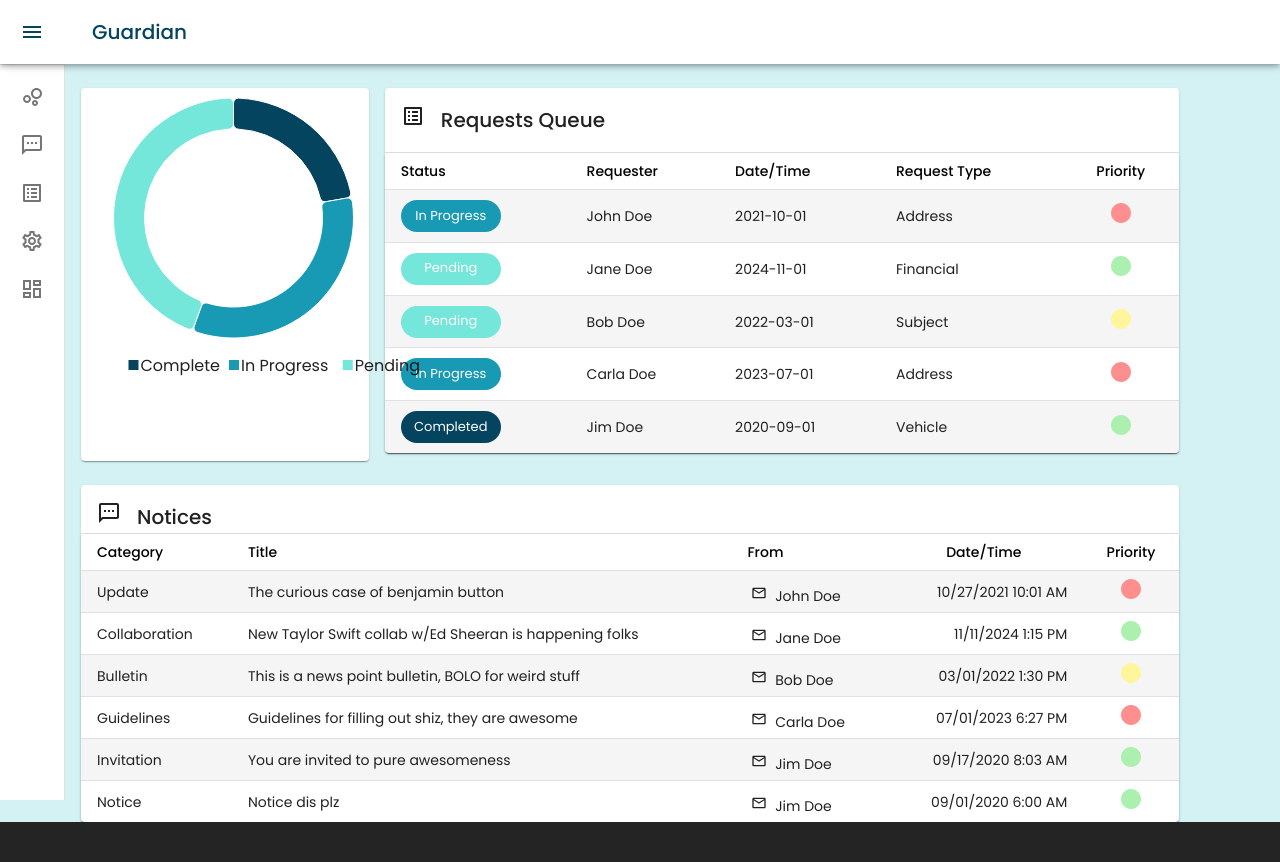
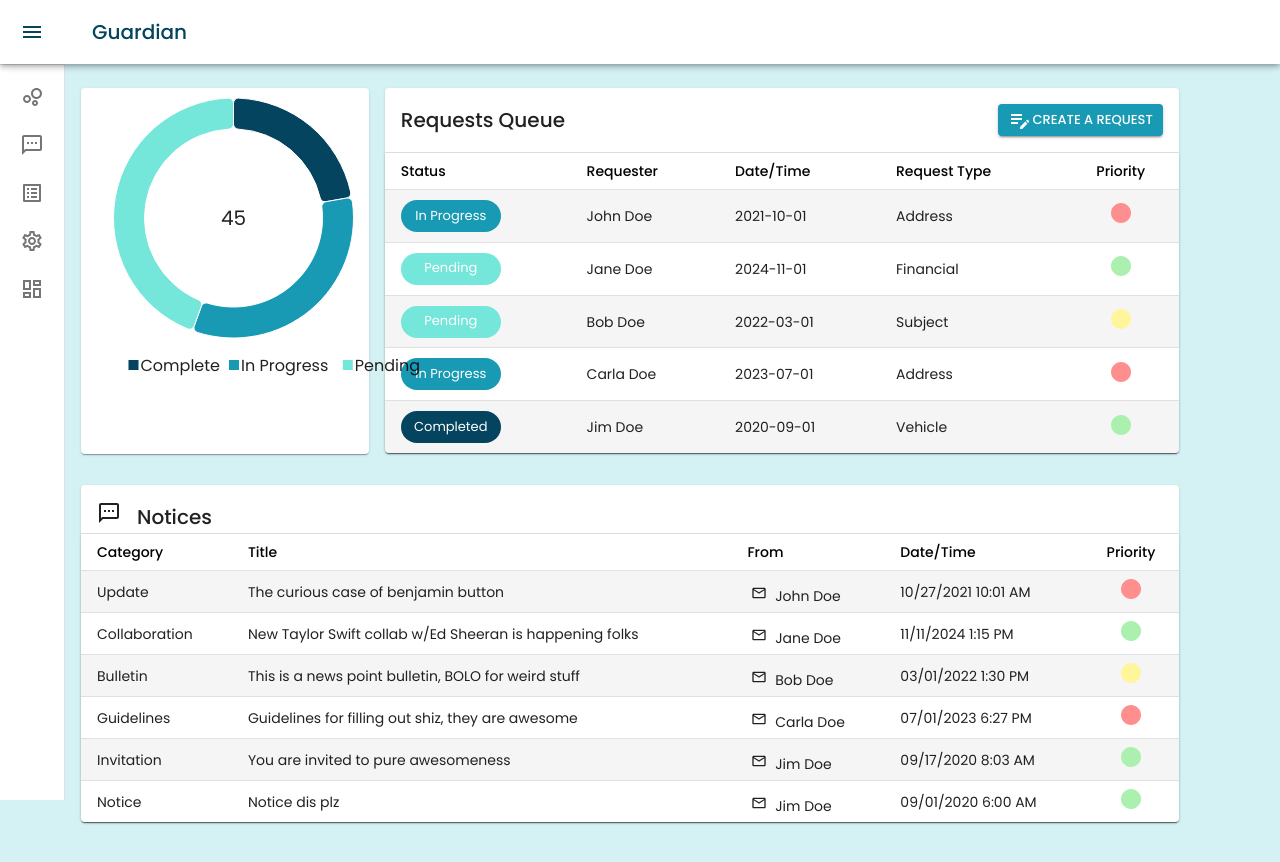
Before and after one commit to ErnestPenaJr/Guardian, a React (Vite) app in the folder guardian/guardianUI/: page /processor/dashboard in a window 1280 px wide. Before the commit the page ends 822 px from the top, so only its background shows below. Built offline with nearby package versions, Linux system fonts and the light colour scheme.

Commit message:
minor ui tweaks

```diff
--- a/guardian/guardianUI/src/components/LandingComponents/NoticesDashboard.tsx
+++ b/guardian/guardianUI/src/components/LandingComponents/NoticesDashboard.tsx
@@ -77,7 +77,7 @@ export default function NoticesDashboard() {
             <StyledTableCell align="left">Category</StyledTableCell>
             <StyledTableCell align="left">Title</StyledTableCell>
             <StyledTableCell align="left">From</StyledTableCell>
-            <StyledTableCell align="center">Date/Time</StyledTableCell>
+            <StyledTableCell align="left">Date/Time</StyledTableCell>
             <StyledTableCell align="center">Priority</StyledTableCell>
           </TableRow>
         </TableHead>
@@ -87,7 +87,7 @@ export default function NoticesDashboard() {
               <StyledTableCell component="th" scope="row" align="left">{row.category}</StyledTableCell>
               <StyledTableCell align="left">{row.title}</StyledTableCell>
               <StyledTableCell align="left"><EmailOutlined sx={{ pt: 1 }} /> {row.from}</StyledTableCell>
-              <StyledTableCell align="right">{row.createDate}</StyledTableCell>
+              <StyledTableCell align="left">{row.createDate}</StyledTableCell>
               <StyledTableCell align="center"><CircleRounded sx={{color: thePriority?.get(row.priority)}} /></StyledTableCell>
             </StyledTableRow>
           ))}
--- a/guardian/guardianUI/src/components/LandingComponents/RequestOverview.tsx
+++ b/guardian/guardianUI/src/components/LandingComponents/RequestOverview.tsx
@@ -1,11 +1,28 @@
-import { Paper } from '@mui/material';
+import { Paper, styled } from '@mui/material';
+import { useDrawingArea } from '@mui/x-charts';
 import { PieChart } from '@mui/x-charts/PieChart';
 
+const StyledText = styled('text')(({ theme }) => ({
+    fill: theme.palette.text.primary,
+    textAnchor: 'middle',
+    dominantBaseline: 'central',
+    fontSize: 20,
+  }));
+
+function PieCenterLabel({ children }: { children: React.ReactNode }) {
+    const { width, height, left, top } = useDrawingArea();
+    return (
+      <StyledText x={left + width / 2} y={top + height / 2}>
+        {children}
+      </StyledText>
+    );
+  }
 export default function RequestOverview() {
     return (
 
         <PieChart
         margin={{ top: 10, bottom: 50 }}
+        title="45"
         series={[
             {
             data: [ { id: 0, value: 10, color: '#05445E', label: 'Complete' },
@@ -31,11 +48,11 @@ export default function RequestOverview() {
             markGap: 2,
             itemGap: 20,
             },
-
         }}
         width={400}
-        height={300}
-        />
+        height={300}>
+            <PieCenterLabel>45</PieCenterLabel>
+        </PieChart>
 
 );
 }
--- a/guardian/guardianUI/src/components/LandingComponents/RequestsDashboard.tsx
+++ b/guardian/guardianUI/src/components/LandingComponents/RequestsDashboard.tsx
@@ -7,8 +7,8 @@ import TableContainer from '@mui/material/TableContainer';
 import TableHead from '@mui/material/TableHead';
 import TableRow from '@mui/material/TableRow';
 import Paper from '@mui/material/Paper';
-import { Chip, Divider, Stack, Typography } from '@mui/material';
-import { CircleRounded, ListAlt } from '@mui/icons-material';
+import { Button, Chip, Divider, Stack, Typography } from '@mui/material';
+import { CircleRounded, EditNote } from '@mui/icons-material';
 
 const StyledTableCell = styled(TableCell)(({ theme }) => ({
   [`&.${tableCellClasses.head}`]: {
@@ -64,9 +64,9 @@ const rows = [
 export default function RequestsDashboard() {
   return (
     <Paper>
-    <Stack mt={1} ml={2} pt={2} mb={2} direction={'row'} spacing={2}>
-    <ListAlt sx={{ mt: 1 }} />
+    <Stack mt={1} ml={2} pt={2} mb={2} mr={2} direction={'row'} spacing={2} justifyContent={'space-between'}>
     <Typography variant="h6" gutterBottom display={'flex'} justifyContent={'left'}>Requests Queue</Typography>
+    <Button variant="contained" size="small"><EditNote /> Create a Request</Button>
     </Stack>
     <Divider />
     <TableContainer component={Paper}>
--- a/guardian/guardianUI/src/pages/ProcessorDashboard.tsx
+++ b/guardian/guardianUI/src/pages/ProcessorDashboard.tsx
@@ -8,9 +8,9 @@ export const ProcessorDashboard = () => {
 
     return (
         <>
-            <Grid container spacing={2} sx={{ mt: 10 }}>
+            <Grid container spacing={2} sx={{ mt: 10, mb: 5 }}>
                 <Grid size={3} sx={{  }}>
-                <Paper sx={{mt: 1, width: '100%', height: '100%'}}><RequestOverview /></Paper>
+                <Paper sx={{mt: 1, width: '100%', height: '98%'}}><RequestOverview /></Paper>
                 </Grid>
                 <Grid size={8}>
                 <RequestsDashboard />
```
